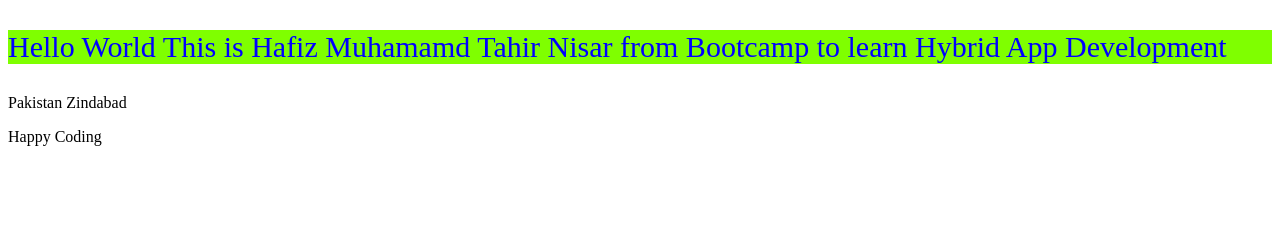
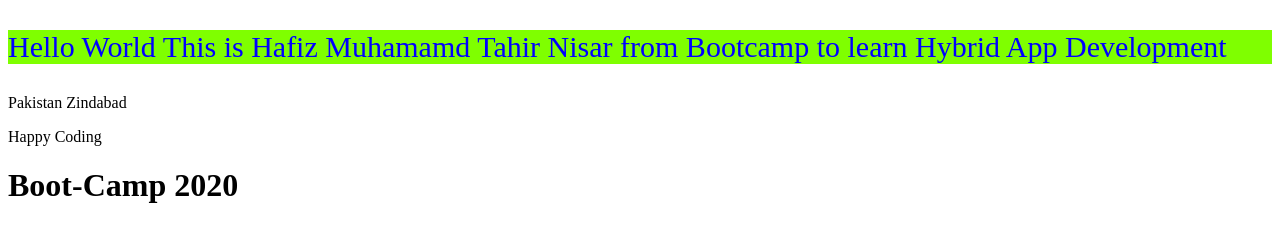
Before and after one commit to engrhafiztahir/Bootcamp, a plain HTML site: page index.html in a window 1280 px wide. Drawn offline with Linux system fonts and the light colour scheme.

Commit message:
Update index.html

```diff
--- a/index.html
+++ b/index.html
@@ -9,5 +9,6 @@
     <p style="color: blue; background-color: chartreuse; font-size: 30px;">Hello World This is Hafiz Muhamamd Tahir Nisar from Bootcamp to learn Hybrid App Development</p>
     <p>Pakistan Zindabad</p>
     <P>Happy Coding</P>
+    <h1>Boot-Camp 2020 </h1>
 </body>
 </html>
```
